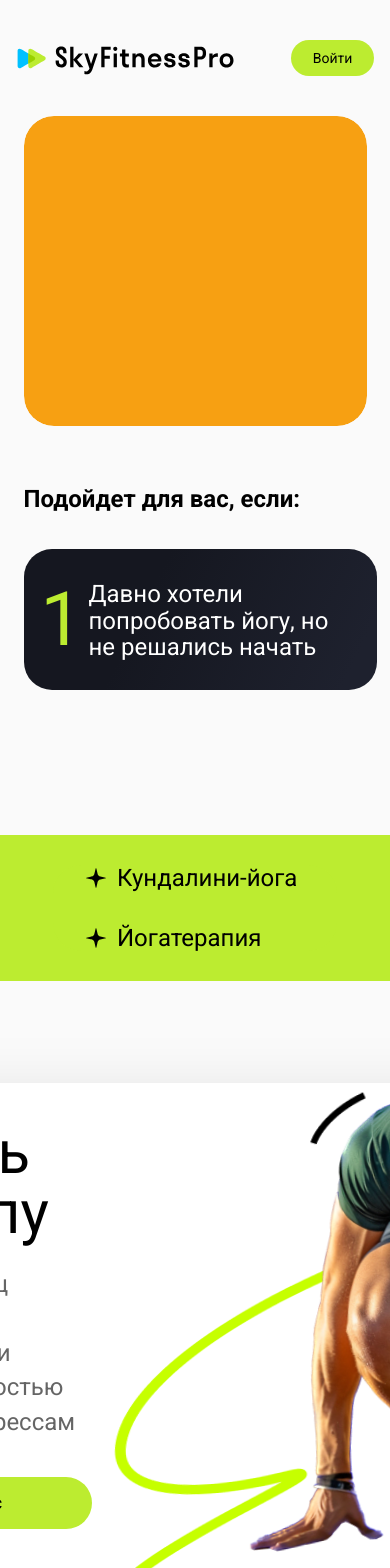
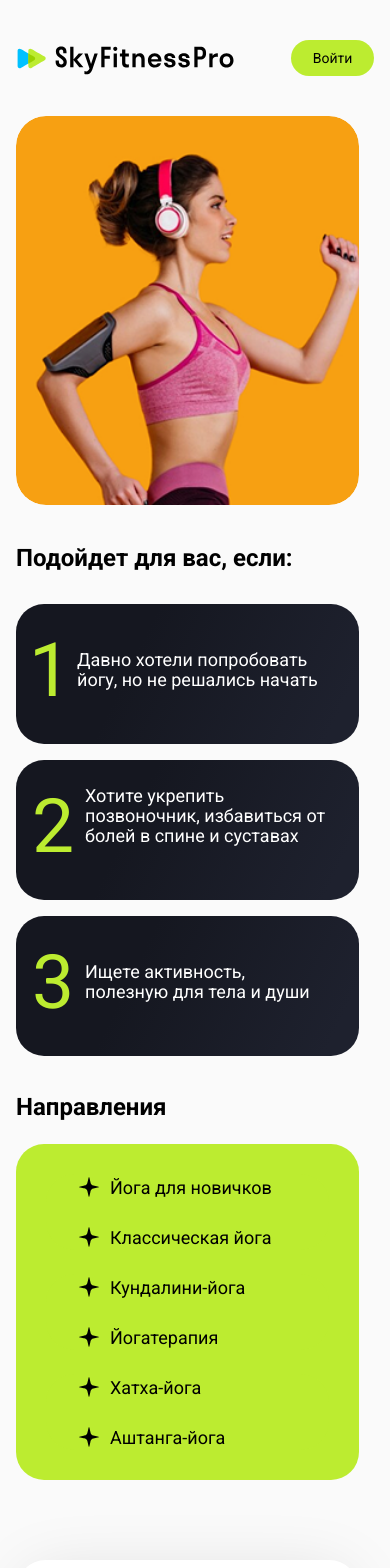
Before and after one commit to Veritas-lab/Sky_fitnessPro, a Next.js app: page /course/1 in a window 390 px wide. Shown: the top 1568 px of the page. Built offline with nearby package versions, Linux system fonts and the light colour scheme.

Commit message:
адаптирую страницу для мобильных устройств

```diff
--- a/src/app/course/[id]/page.tsx
+++ b/src/app/course/[id]/page.tsx
@@ -9,6 +9,14 @@ import styles from "../course.module.css";
 import pageStyles from "../../page.module.css";
 
 const courseImages: Record<string, string> = {
+  yoga: "/img/yoga.png",
+  stretching: "/img/stretching.png",
+  fitness: "/img/fitness.png",
+  "step-aerobics": "/img/step_aerobics.png",
+  bodyflex: "/img/bodyflex.png",
+};
+
+const courseCardImages: Record<string, string> = {
   yoga: "/img/youga_card.png",
   stretching: "/img/stretching_card.png",
   fitness: "/img/fitness_card.png",
@@ -30,13 +38,15 @@ export default function CoursePage() {
   useEffect(() => {
     if (params?.id && typeof params.id === "string") {
       setCourseId(params.id);
-    } else {
-      setCourseId("");
     }
   }, [params]);
 
   const courseImage = courseId
-    ? courseImages[courseId] || "/img/fitness_card.png"
+    ? courseImages[courseId] || "/img/fitness.png"
+    : "/img/fitness.png";
+
+  const courseCardImage = courseId
+    ? courseCardImages[courseId] || "/img/fitness_card.png"
     : "/img/fitness_card.png";
 
   const handleLoginClick = () => {
@@ -60,15 +70,20 @@ export default function CoursePage() {
     <>
       <Header onLoginClick={handleLoginClick} />
       <main className={styles.courseMain}>
-        {isMounted && (
-          <>
         <div className={styles.courseImageContainer}>
           {courseId ? (
+            <>
+              <img
+                src={courseCardImage}
+                alt={courseId}
+                className={styles.courseImage}
+              />
               <img
                 src={courseImage}
                 alt={courseId}
-                  className={styles.courseImage}
+                className={styles.courseImageMobile}
               />
+            </>
           ) : (
             <div>Загрузка...</div>
           )}
@@ -183,11 +198,10 @@ export default function CoursePage() {
             </div>
           </div>
         )}
-          </>
-        )}
       </main>
-      {isMounted && isFormOpen ? (
+      {isMounted && isFormOpen && (
         <div
+          key="modal"
           className={pageStyles.modalOverlay}
           onClick={handleCloseForm}
           role="dialog"
@@ -213,7 +227,7 @@ export default function CoursePage() {
             )}
           </div>
         </div>
-      ) : null}
+      )}
     </>
   );
 }
--- a/src/app/course/course.module.css
+++ b/src/app/course/course.module.css
@@ -23,6 +23,15 @@
   height: 100%;
   object-fit: cover;
   border-radius: 30px;
+  display: block;
+}
+
+.courseImageMobile {
+  width: 100%;
+  height: 100%;
+  object-fit: cover;
+  border-radius: 30px;
+  display: none;
 }
 
 .courseFrame {
@@ -290,22 +299,18 @@
   position: absolute;
   width: 670px;
   height: 391px;
-  top: 127px;
+  top: 140px;
   right: 23px;
   left: 478px;
-  transform: rotate(-3deg);
+  transform: rotate(-1deg);
   background-image: url("/img/vector.png");
   background-size: 670px 391px;
   background-position: center;
   background-repeat: no-repeat;
-  clip-path: inset(0 0 40px 0);
+  clip-path: inset(0 0 46px 0);
   z-index: 0;
   pointer-events: none;
 }
-
-
-
-
 
 .courseRunnerImage {
   width: 604x;
@@ -320,9 +325,6 @@ position: absolute;
 
   z-index: 2;
 }
-
-
-
 
 .courseContentRight {
   width: 437px;
@@ -418,22 +420,38 @@ position: absolute;
 /* Мобильная версия */
 @media (max-width: 768px) {
   .courseMain {
+    width: 375px;
+    height: 2075px;
+    transform: rotate(0deg);
+    opacity: 1;
     padding-top: 40px;
     padding-left: 16px;
     padding-right: 16px;
   }
 
   .courseImageContainer {
+    width: 343px;
+    height: 389px;
+  }
+
+  .courseImage {
+    display: none;
+  }
+
+  .courseImageMobile {
+    display: block;
     width: 100%;
-    max-width: 343px;
-    height: 310px;
+    height: 100%;
+    object-fit: cover;
+    border-radius: 30px;
   }
+
 
   .courseFrame {
     width: 100%;
     max-width: 343px;
-    height: 225px;
-
+    height: 389px;
+    margin-top: 40px;
   }
 
   .courseTitle {
@@ -443,4 +461,169 @@ position: absolute;
     font-size: 24px;
     line-height: 110%;
   }
+
+  .courseTextBlocksContainer {
+    flex-direction: column;
+    gap: 16px;
+    margin-top: 16px;
+  }
+
+  .courseTextBlock,
+  .courseTextBlock2,
+  .courseTextBlock3 {
+    width: 100%;
+    max-width: 343px;
+    height: 140px;
+    min-height: 100px;
+    padding: 16px;
+  }
+
+  .courseTextNumber,
+  .courseTextNumber2,
+  .courseTextNumber3 {
+
+    font-size: 75px;
+
+  }
+
+  .courseTextDescription {
+    width: 243px;
+    height: 40px;
+ padding-top: 30px;
+
+    font-weight: 400;
+    font-style: normal;
+    font-size: 18px;
+
+  }
+
+  .courseTextDescription2 {
+    width: 243px;
+    height: 40px;
+    padding-top: 10px;
+    font-weight: 400;
+    font-style: normal;
+    font-size: 18px;
+  }
+
+  .directionsSection {
+    width: 343px;
+    display: flex;
+    flex-direction: column;
+    gap: 24px;
+    margin-top: 40px;
+  }
+
+  .courseFrame + .directionsSection {
+    margin-top: 40px;
+  }
+
+  .directionsTitle {
+    width: 100%;
+    height: auto;
+    font-size: 24px;
+    margin-bottom: 0;
+    margin-top: 120px;
+  }
+
+  .directionsFrame {
+    width: 343px;
+    height: 336px;
+
+
+    flex-direction: column;
+    gap: 24px;
+  }
+
+  .directionBlock {
+    width: 283px;
+    height: 76px;
+    gap: 24px;
+    padding: 30px;
+
+
+  }
+
+  .directionsText {
+    width: auto;
+    height: auto;
+    font-size: 18px;
+  }
+
+  .directionsSection + .courseContentBlock {
+    margin-top: 80px;
+  }
+
+  .courseContentBlock {
+    width: 343px;
+    height: 389px;
+    transform: rotate(0deg);
+    opacity: 1;
+    border-radius: 30px;
+    margin-top: 0;
+    flex-direction: column;
+    padding: 20px;
+    position: relative;
+    overflow: visible;
+  }
+
+  .courseContentBlock::before {
+    display: block;
+    content: "";
+    position: fixed;
+    width: 474.935546875px;
+    height: 369.5717468261719px;
+    top: 1453.92px;
+    left: -54px;
+    right: auto;
+    bottom: auto;
+    transform: rotate(0deg);
+    opacity: 1;
+    background-image: url("/img/vector.png");
+    background-size: 474.935546875px 369.5717468261719px;
+    background-position: center;
+    background-repeat: no-repeat;
+    clip-path: none;
+    z-index: 0;
+    pointer-events: none;
+  }
+
+  .courseRunnerImage {
+    display: block;
+    width: 388.77276055866236px;
+    height: 388.77276055866236px;
+    position: fixed;
+    top: 1356.48px;
+    left: 60.52px;
+    right: auto;
+    bottom: auto;
+    transform: rotate(2.99deg);
+    opacity: 1;
+    object-fit: contain;
+    z-index: 0;
+  }
+
+  .courseContentRight {
+    width: 100%;
+    height: auto;
+    gap: 20px;
+    position: relative;
+    z-index: 10;
+  }
+
+  .courseContentTitle {
+    width: 100%;
+    height: auto;
+    font-size: 32px;
+  }
+
+  .courseContentList {
+    width: 100%;
+    height: auto;
+    font-size: 18px;
+  }
+
+  .courseContentButton {
+    width: 100%;
+  }
 }
```
Lines whose indentation alone changed are shown as unchanged.
